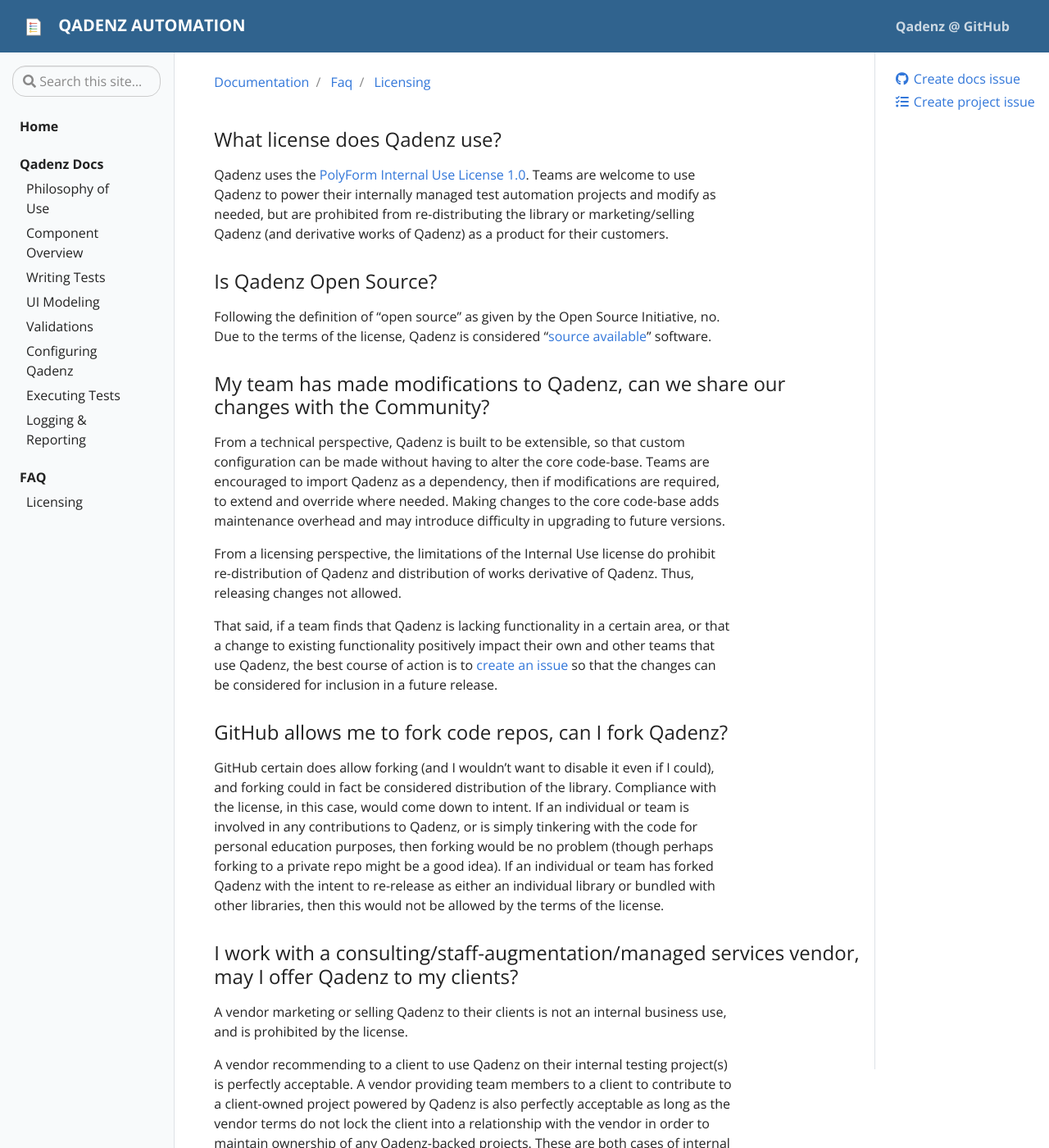
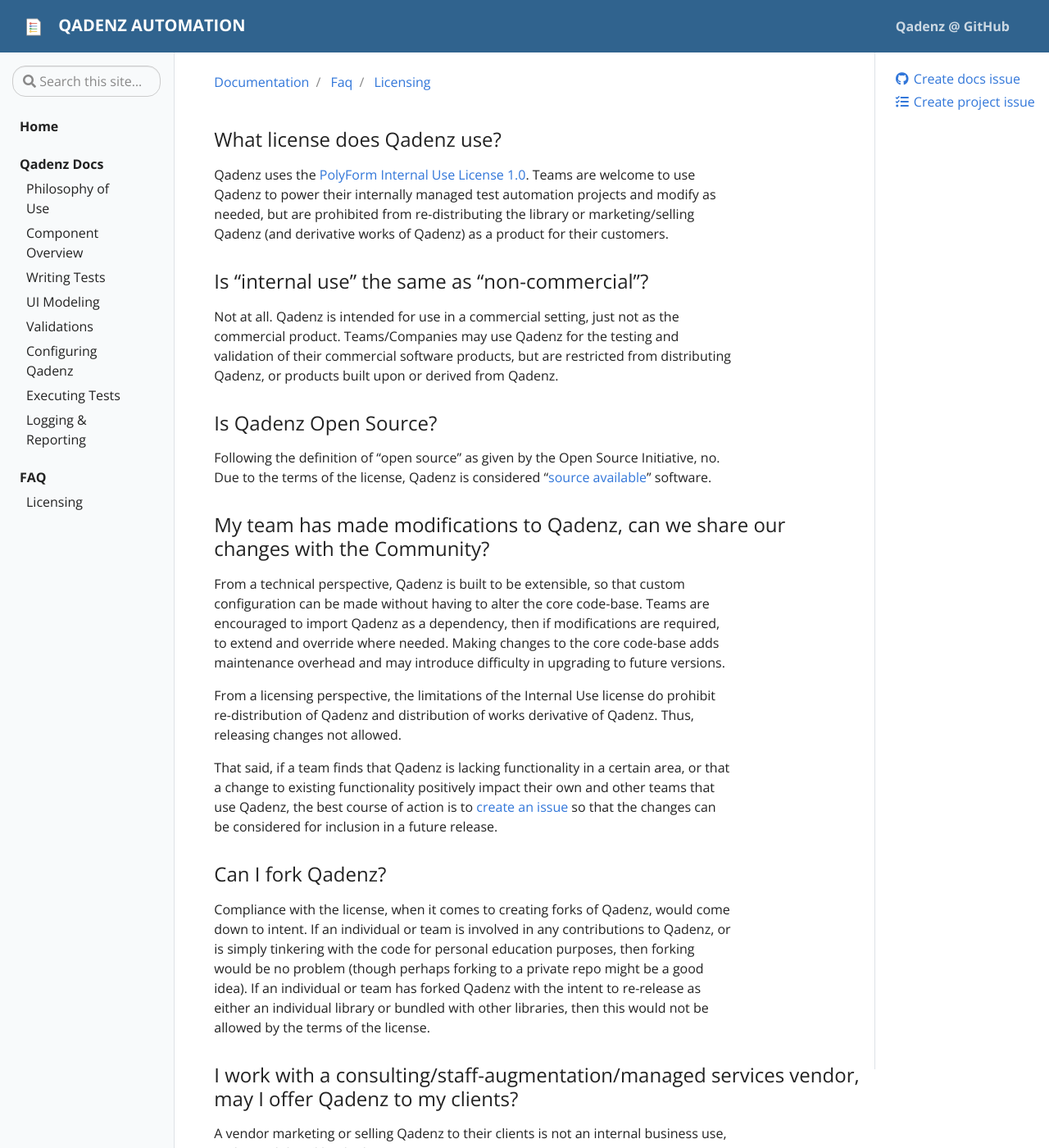
Before and after one commit to qadenz/qadenz.github.io, a Jekyll site: the page built from _docs/faq/licensing.md, in a window 1280 px wide and 1400 px high. Shown: the whole window at 82% size. Built offline with Jekyll 4.4.1, drawn with Linux system fonts in a browser that asks for light colours.

Commit message:
Update and tweak license faq

```diff
--- a/_docs/faq/licensing.md
+++ b/_docs/faq/licensing.md
@@ -7,6 +7,10 @@ description: Questions concerning Qadenz's license terms
 ### What license does Qadenz use?
 
 Qadenz uses the [PolyForm Internal Use License 1.0](https://polyformproject.org/licenses/internal-use/1.0.0/). Teams are welcome to use Qadenz to power their internally managed test automation projects and modify as needed, but are prohibited from re-distributing the library or marketing/selling Qadenz (and derivative works of Qadenz) as a product for their customers.
+
+### Is "internal use" the same as "non-commercial"?
+
+Not at all. Qadenz is intended for use in a commercial setting, just not as the commercial product. Teams/Companies may use Qadenz for the testing and validation of their commercial software products, but are restricted from distributing Qadenz, or products built upon or derived from Qadenz.
 
 ### Is Qadenz Open Source?
 
@@ -20,9 +24,9 @@ From a licensing perspective, the limitations of the Internal Use license do pro
 
 That said, if a team finds that Qadenz is lacking functionality in a certain area, or that a change to existing functionality positively impact their own and other teams that use Qadenz, the best course of action is to [create an issue]() so that the changes can be considered for inclusion in a future release.
 
-### GitHub allows me to fork code repos, can I fork Qadenz?
+### Can I fork Qadenz?
 
-GitHub certain does allow forking (and I wouldn't want to disable it even if I could), and forking could in fact be considered distribution of the library. Compliance with the license, in this case, would come down to intent. If an individual or team is involved in any contributions to Qadenz, or is simply tinkering with the code for personal education purposes, then forking would be no problem (though perhaps forking to a private repo might be a good idea). If an individual or team has forked Qadenz with the intent to re-release as either an individual library or bundled with other libraries, then this would not be allowed by the terms of the license.
+Compliance with the license, when it comes to creating forks of Qadenz, would come down to intent. If an individual or team is involved in any contributions to Qadenz, or is simply tinkering with the code for personal education purposes, then forking would be no problem (though perhaps forking to a private repo might be a good idea). If an individual or team has forked Qadenz with the intent to re-release as either an individual library or bundled with other libraries, then this would not be allowed by the terms of the license.
 
 ### I work with a consulting/staff-augmentation/managed services vendor, may I offer Qadenz to my clients?
 
```
